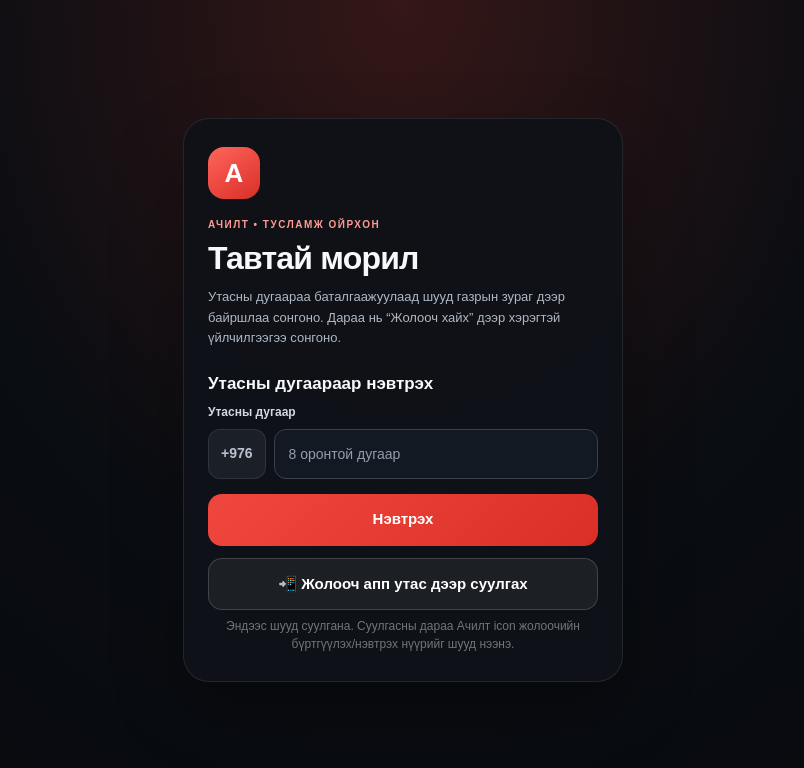
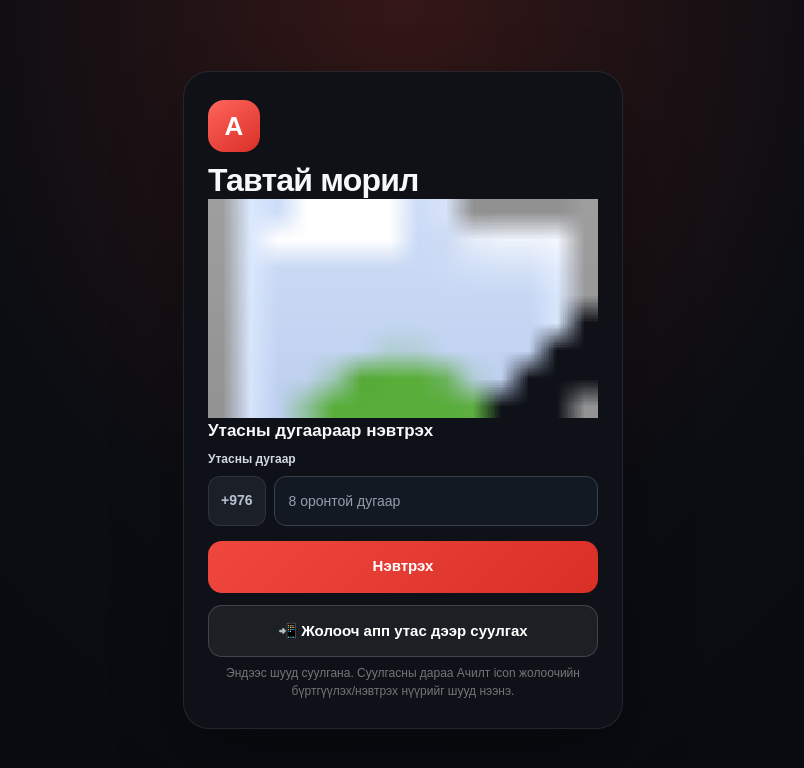
Before and after one commit to jargalbayr955-cmyk/-, a Next.js app: page /start in a window 1280 px wide. Shown: the top 768 px of the page, without its empty margins (237-1041 px from the left). Built offline with nearby package versions, Linux system fonts and the light colour scheme; no server answers.

Commit message:
Simplify customer welcome screen and add service banner

```diff
--- a/app/components/customer-auth.tsx
+++ b/app/components/customer-auth.tsx
@@ -17,7 +17,6 @@ function AuthForm() {
   const [step, setStep] = useState<'phone' | 'otp'>('phone')
   const [busy, setBusy] = useState(false)
   const [error, setError] = useState('')
-  const [signedOut, setSignedOut] = useState(false)
   const [resendAt, setResendAt] = useState(0)
   const [, setTick] = useState(0)
   const pending = useRef(false)
@@ -27,12 +26,7 @@ function AuthForm() {
   useEffect(() => {
     const rememberedPhone = readRememberedCustomerPhone()
     if (rememberedPhone) setPhone(rememberedPhone)
-    try {
-      if (sessionStorage.getItem('achilt_signed_out') === '1') {
-        setSignedOut(true)
-        sessionStorage.removeItem('achilt_signed_out')
-      }
-    } catch {}
+    try { sessionStorage.removeItem('achilt_signed_out') } catch {}
   }, [])
 
   useEffect(() => {
@@ -122,10 +116,8 @@ function AuthForm() {
       <div style={{ marginBottom: 10 }}>
         <BrandAccess className="auth-brand-mark" />
       </div>
-      <p className="auth-eyebrow">АЧИЛТ • ТУСЛАМЖ ОЙРХОН</p>
       <h1 id="auth-title">Тавтай морил</h1>
-      <p className="auth-intro">Утасны дугаараа баталгаажуулаад шууд газрын зураг дээр байршлаа сонгоно. Дараа нь “Жолооч хайх” дээр хэрэгтэй үйлчилгээгээ сонгоно.</p>
-      {signedOut && <p className="auth-success" role="status">Амжилттай гарлаа. Энэ төхөөрөмж 90 хоногийн баталгаажуулалттай хэвээр бол доорх товчийг дарахад OTP SMS явуулахгүйгээр шууд нэвтэрнэ.</p>}
+      <img className="auth-welcome-banner" src="/welcome-achilt-banner.svg" alt="Ачилт үйлчилгээ — хамгийн ойр, хямд, хурдан" />
 
       {step === 'phone' ? <>
         <h2 className="auth-section-title">Утасны дугаараар нэвтрэх</h2>
```
